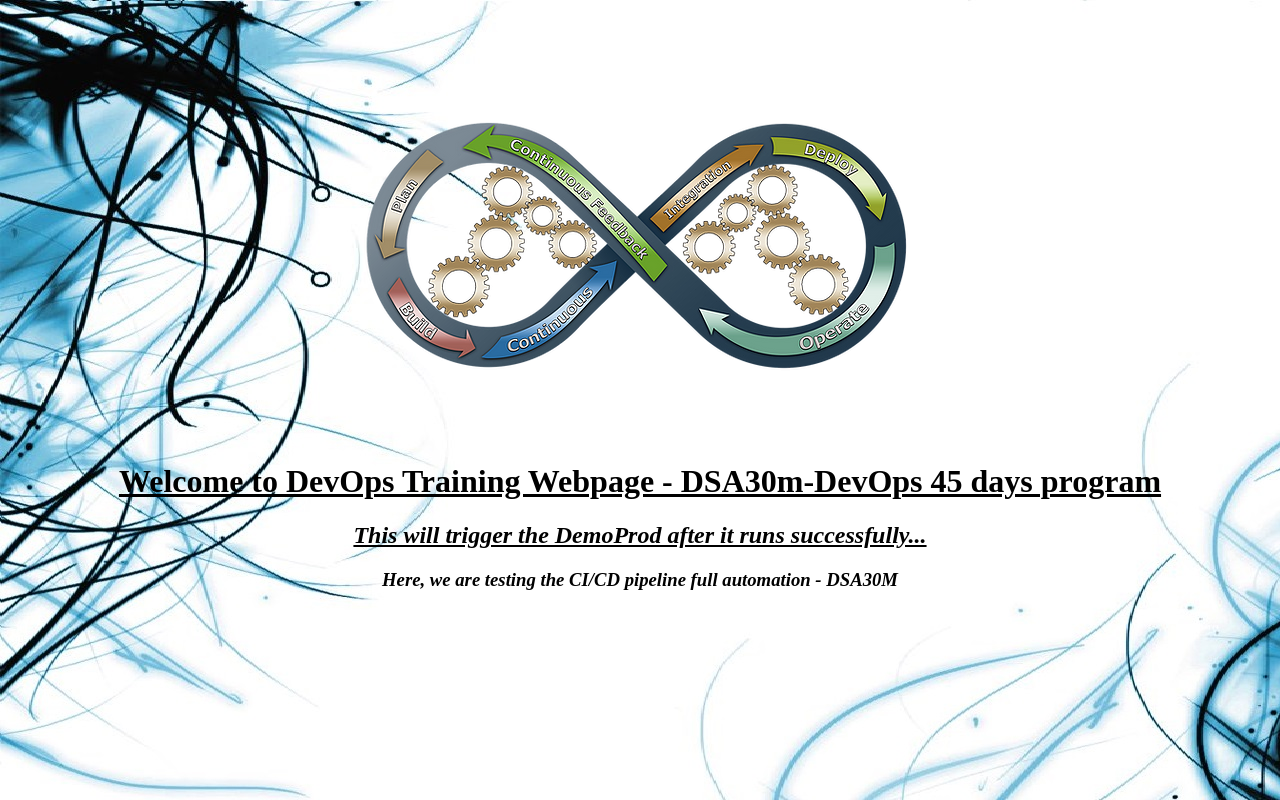
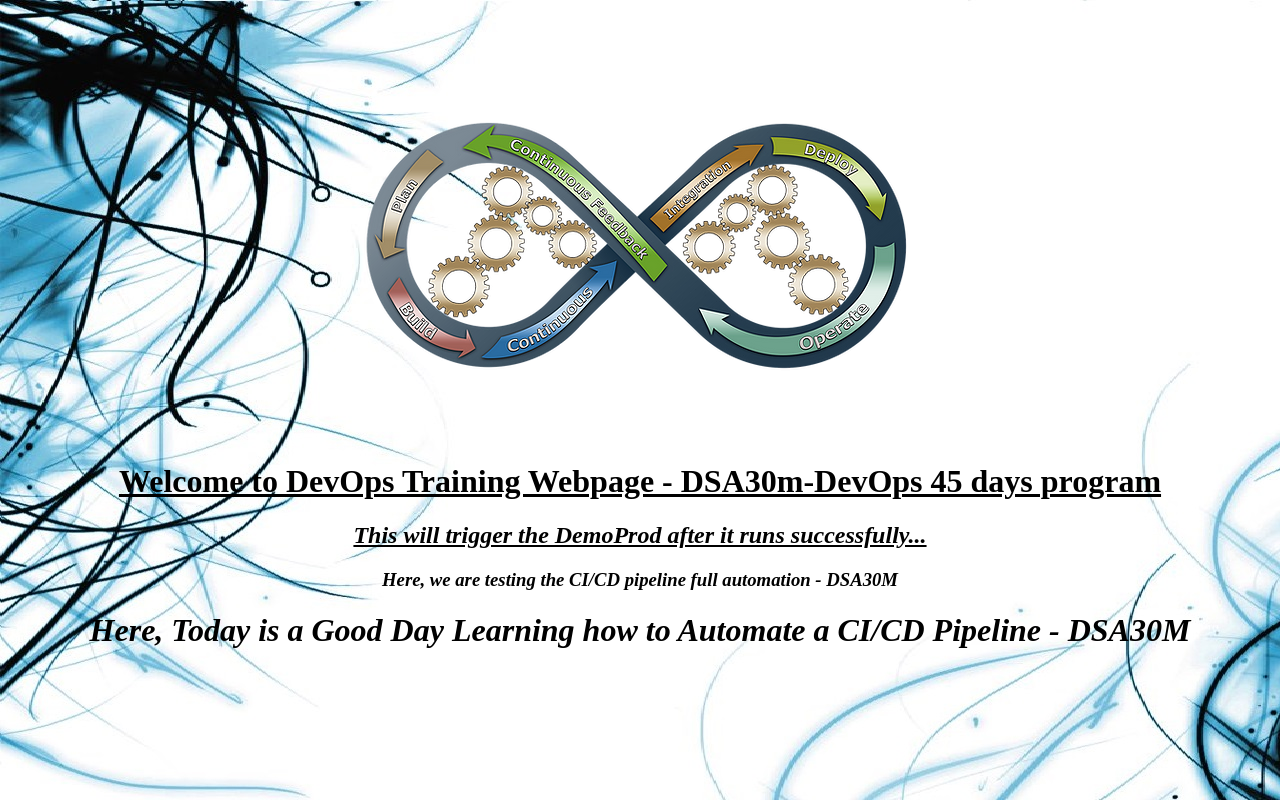
Before and after one commit to MoshicoBusinessCloud/devopsIQ, a plain HTML site: page devopsIQ/index.html in a window 1280 px wide. Drawn offline with Linux system fonts and the light colour scheme.

Commit message:
Updated 06/12/23 index.html

```diff
--- a/devopsIQ/index.html
+++ b/devopsIQ/index.html
@@ -13,5 +13,6 @@
 <h1 align="center"><u>Welcome to DevOps Training Webpage - DSA30m-DevOps 45 days program </u></h1>
 <h2 align="center"><i><u>This will trigger the DemoProd after it runs successfully...</u></i></h2>
 <h3 align="center"><i>Here, we are testing the CI/CD pipeline full automation - DSA30M</i></h3>
+<h1 align="center"><i>Here, Today is a Good Day Learning how to Automate a CI/CD Pipeline - DSA30M</i></h3>
 </body>
 </html>
```
